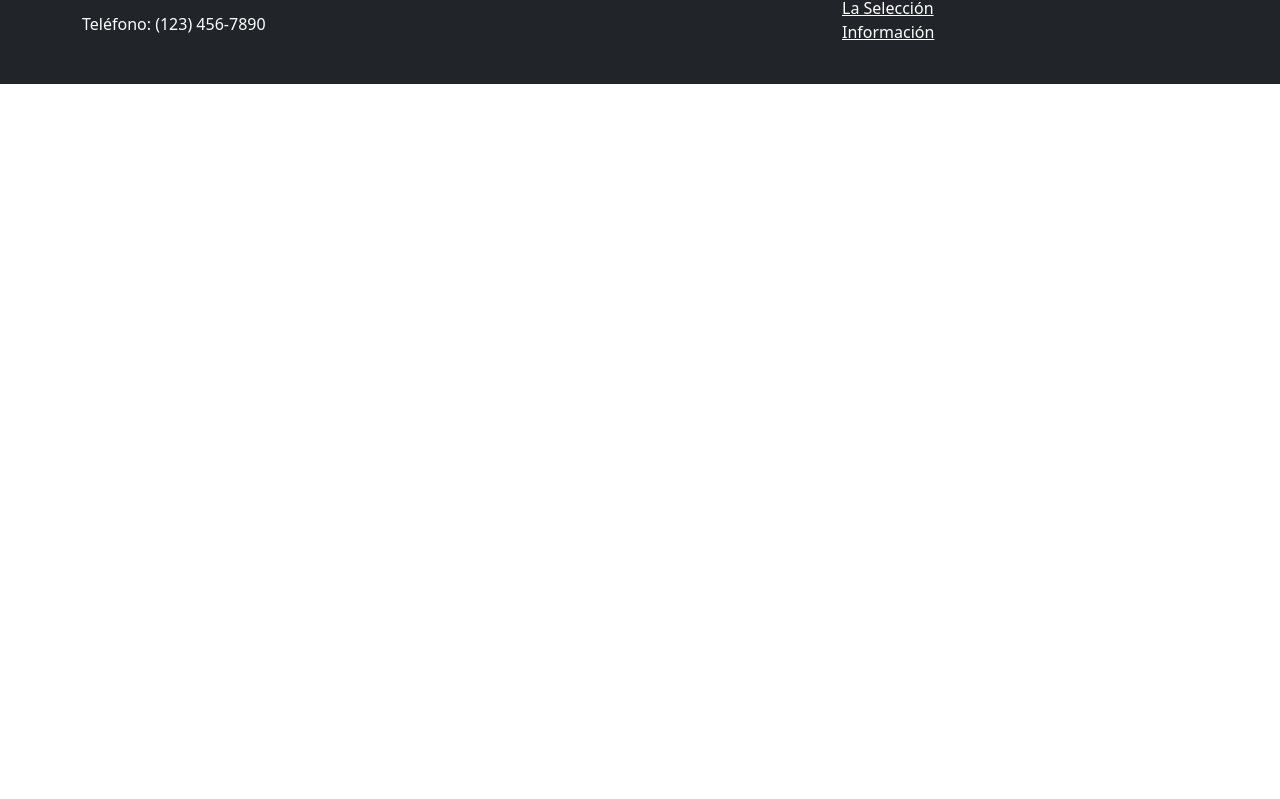
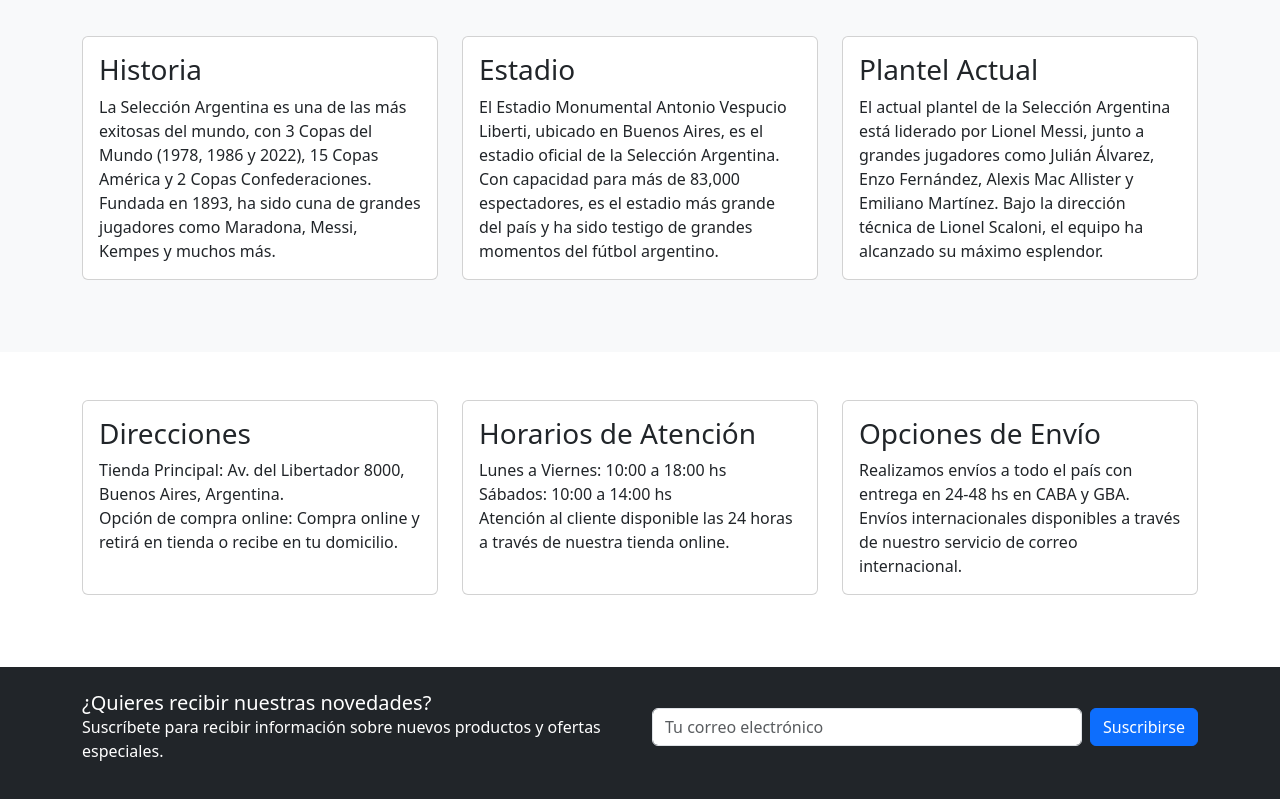
Before and after one commit to simonpearson1/TP2, a plain HTML site: page index2.html in a window 1280 px wide. Shown: the part 204-1003 px from the top of the page. Before the commit the page ends 800 px from the top, so only its background shows below. Drawn offline with nearby package versions, Linux system fonts and the light colour scheme; a script that the page names is missing.

Commit message:
Update index2.html (informacion tienda)
Agregue la informacion sobre la tienda, agregue el html unicamente sobre la informacion de la seleccion y la tienda

```diff
--- a/index2.html
+++ b/index2.html
@@ -47,6 +47,82 @@
         </nav>
     </header>
 
+    <main>
+        <!-- Esta es la seccion del titulo de la pagina-->
+        <header id="inicio" class="hero-section">
+            <div class="container text-center text-white py-5">
+                <h1>Bienvenido a la Tienda Oficial de la Selección Argentina</h1>
+                <p>Encuentra toda la indumentaria oficial del campeón del mundo</p>
+            </div>
+        </header>
+
+        <!-- Este codigo es la informacion sobre la tienda, tiene informacion sobre la seleccion y los datos de la tienda -->
+        <section id="info-seleccion" class="py-5 bg-light">
+            <div class="container">
+                <div class="row">
+                    <div class="col-md-4 mb-4">
+                        <div class="card h-100">
+                            <div class="card-body">
+                                <h3 class="card-title">Historia</h3>
+                                <p class="card-text">La Selección Argentina es una de las más exitosas del mundo, con 3 Copas del Mundo (1978, 1986 y 2022), 15 Copas América y 2 Copas Confederaciones. Fundada en 1893, ha sido cuna de grandes jugadores como Maradona, Messi, Kempes y muchos más.</p>
+                            </div>
+                        </div>
+                    </div>
+                    <div class="col-md-4 mb-4">
+                        <div class="card h-100">
+                            <div class="card-body">
+                                <h3 class="card-title">Estadio</h3>
+                                <p class="card-text">El Estadio Monumental Antonio Vespucio Liberti, ubicado en Buenos Aires, es el estadio oficial de la Selección Argentina. Con capacidad para más de 83,000 espectadores, es el estadio más grande del país y ha sido testigo de grandes momentos del fútbol argentino.</p>
+                            </div>
+                        </div>
+                    </div>
+                    <div class="col-md-4 mb-4">
+                        <div class="card h-100">
+                            <div class="card-body">
+                                <h3 class="card-title">Plantel Actual</h3>
+                                <p class="card-text">El actual plantel de la Selección Argentina está liderado por Lionel Messi, junto a grandes jugadores como Julián Álvarez, Enzo Fernández, Alexis Mac Allister y Emiliano Martínez. Bajo la dirección técnica de Lionel Scaloni, el equipo ha alcanzado su máximo esplendor.</p>
+                            </div>
+                        </div>
+                    </div>
+                </div>
+            </div>
+        </section>
+
+        <section id="info-tienda" class="py-5">
+            <div class="container">
+                <div class="row">
+                    <div class="col-md-4 mb-4">
+                        <div class="card h-100">
+                            <div class="card-body">
+                                <h3 class="card-title">Direcciones</h3>
+                                <p class="card-text">Tienda Principal: Av. del Libertador 8000, Buenos Aires, Argentina.<br>
+                                Opción de compra online: Compra online y retirá en tienda o recibe en tu domicilio.</p>
+                            </div>
+                        </div>
+                    </div>
+                    <div class="col-md-4 mb-4">
+                        <div class="card h-100">
+                            <div class="card-body">
+                                <h3 class="card-title">Horarios de Atención</h3>
+                                <p class="card-text">Lunes a Viernes: 10:00 a 18:00 hs<br>
+                                Sábados: 10:00 a 14:00 hs<br>
+                                Atención al cliente disponible las 24 horas a través de nuestra tienda online.</p>
+                            </div>
+                        </div>
+                    </div>
+                    <div class="col-md-4 mb-4">
+                        <div class="card h-100">
+                            <div class="card-body">
+                                <h3 class="card-title">Opciones de Envío</h3>
+                                <p class="card-text">Realizamos envíos a todo el país con entrega en 24-48 hs en CABA y GBA.<br>
+                                Envíos internacionales disponibles a través de nuestro servicio de correo internacional.</p>
+                            </div>
+                        </div>
+                    </div>
+                </div>
+            </div>
+        </section>
+
 
         <!-- Codigo del Footer-->
         <footer class="bg-dark text-white">
@@ -95,6 +171,7 @@
                 </div>
             </div>
         </footer>
+    </main>
 
 
 
```
Lines whose indentation alone changed are shown as unchanged.
